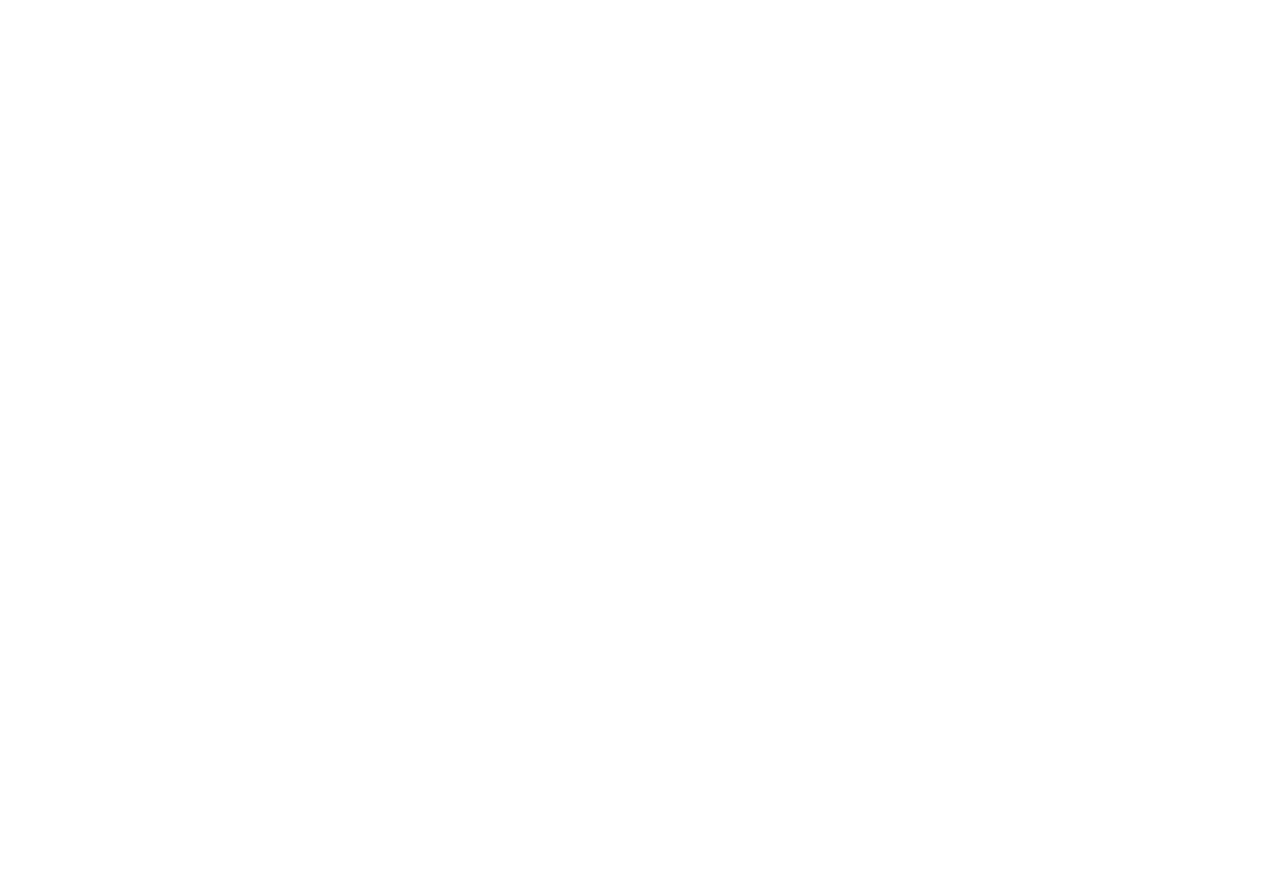
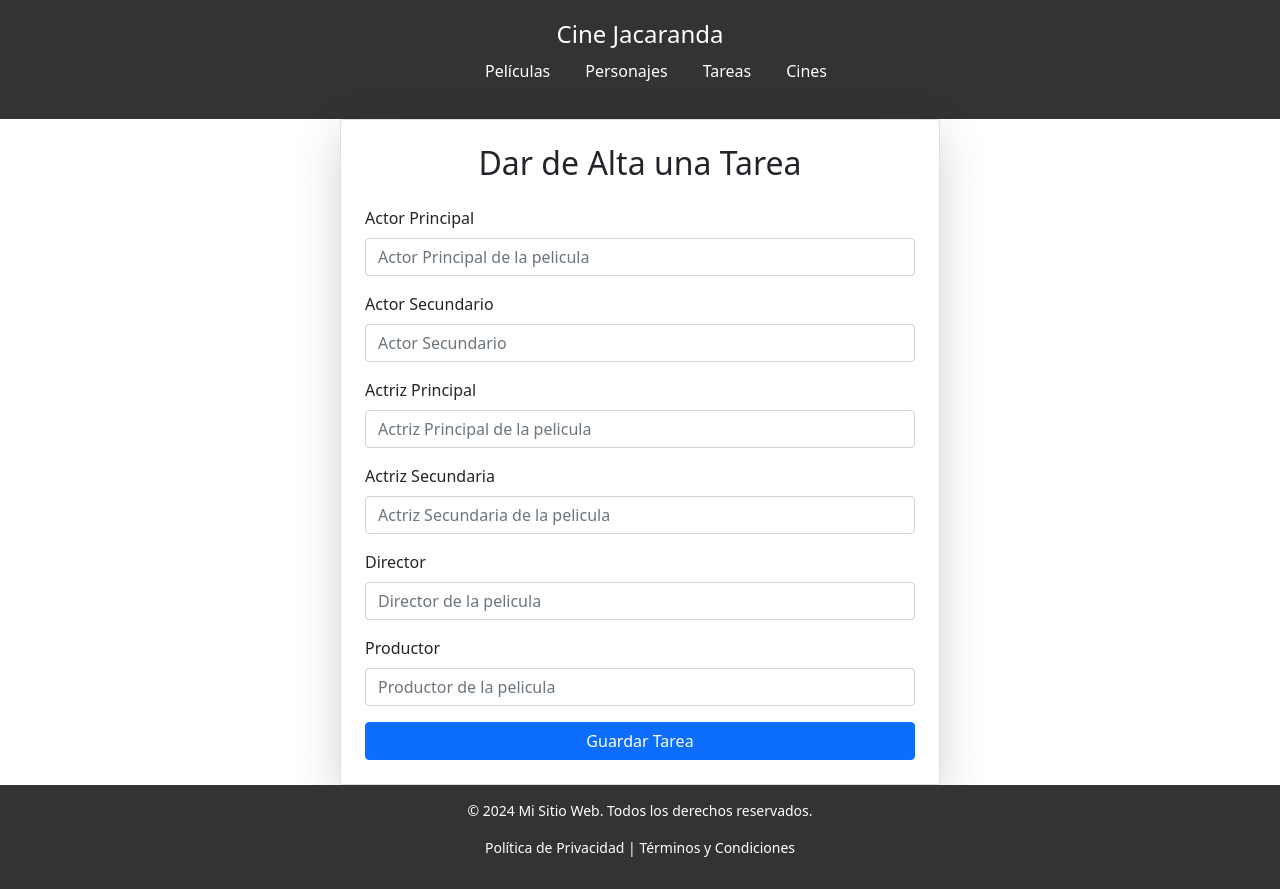
Before and after one commit to Adrian140604/Desarrollo_web_en_entorno_servidor, a PHP site: page /ProyectoCine/programador3/formularioTarea.php in a window 1280 px wide. Before the commit the page is empty. Before the commit the page ends 800 px from the top, so only its background shows below. Run offline with PHP 8.4, Linux system fonts and the light colour scheme.

Commit message:
Formulario

```diff
--- a/phpEjercicios/html/ProyectoCine/index.php
+++ b/phpEjercicios/html/ProyectoCine/index.php
@@ -12,7 +12,7 @@
     ?>
 
     <?php
-        $query="SELECT * FROM pelicula";
+        $query="SELECT * FROM Pelicula";
         $stmt=$conexion->query($query);
         $clientes=$stmt->fetchAll(PDO::FETCH_ASSOC);
 
--- a/phpEjercicios/html/ProyectoCine/programador3/formularioTarea.php
+++ b/phpEjercicios/html/ProyectoCine/programador3/formularioTarea.php
@@ -1 +1,50 @@
-<?php ?>
+<!DOCTYPE html>
+<html lang="en">
+<head>
+    <meta charset="UTF-8">
+    <meta name="viewport" content="width=device-width, initial-scale=1.0">
+    <title>Tarea</title>
+    <link href="https://cdn.jsdelivr.net/npm/bootstrap@5.0.2/dist/css/bootstrap.min.css" rel="stylesheet" integrity="sha384-EVSTQN3/azprG1Anm3QDgpJLIm9Nao0Yz1ztcQTwFspd3yD65VohhpuuCOmLASjC" crossorigin="anonymous">
+    <link rel="stylesheet" href="../cabecera_footer.css">
+</head>
+<body>
+    <?php include "../cabecera.html"?>
+    <div class="container d-flex justify-content-center align-items-center h-100">
+        <div class="card shadow-lg p-4 w-100" style="max-width: 600px;">
+            <h2 class="text-center mb-4">Dar de Alta una Tarea</h2>
+
+            <form action="procesar_pelicula.php" method="POST">
+                <div class="mb-3">
+                    <label for="Actor Principal" class="form-label">Actor Principal</label>
+                    <input type="text" class="form-control" id="Actor Principal" name="Actor Principal" placeholder="Actor Principal de la pelicula" required>
+                </div>
+                <div class="mb-3">
+                    <label for="Actor Secundario" class="form-label">Actor Secundario</label>
+                    <input type="text" class="form-control" id="Actor Secundario" name="anio" placeholder="Actor Secundario" required>
+                </div>
+                <div class="mb-3">
+                    <label for="Actriz Principal" class="form-label">Actriz Principal</label>
+                    <input type="text" class="form-control" id="Actriz Principal" name="Actriz Principal" placeholder="Actriz Principal de la pelicula">
+                </div>
+                <div class="mb-3">
+                    <label for="ActrizSecundaria" class="form-label">Actriz Secundaria</label>
+                    <input type="text" class="form-control" id="ActrizSecundaria" name="ActrizSecundaria" placeholder="Actriz Secundaria de la pelicula" required>
+                </div>
+                <div class="mb-3">
+                    <label for="Director" class="form-label">Director</label>
+                    <input type="text" class="form-control" id="Director" name="Director" placeholder="Director de la pelicula" required>
+                </div>
+                <div class="mb-3">
+                    <label for="Productor" class="form-label">Productor</label>
+                    <input type="text" class="form-control" id="Productor" name="Productor" placeholder="Productor de la pelicula" required>
+                </div>
+
+                <div class="d-grid">
+                    <button type="submit" class="btn btn-primary">Guardar Tarea</button>
+                </div>
+            </form>
+        </div>
+    </div>
+    <?php include "../footer.html"?>
+</body>
+</html>
```
